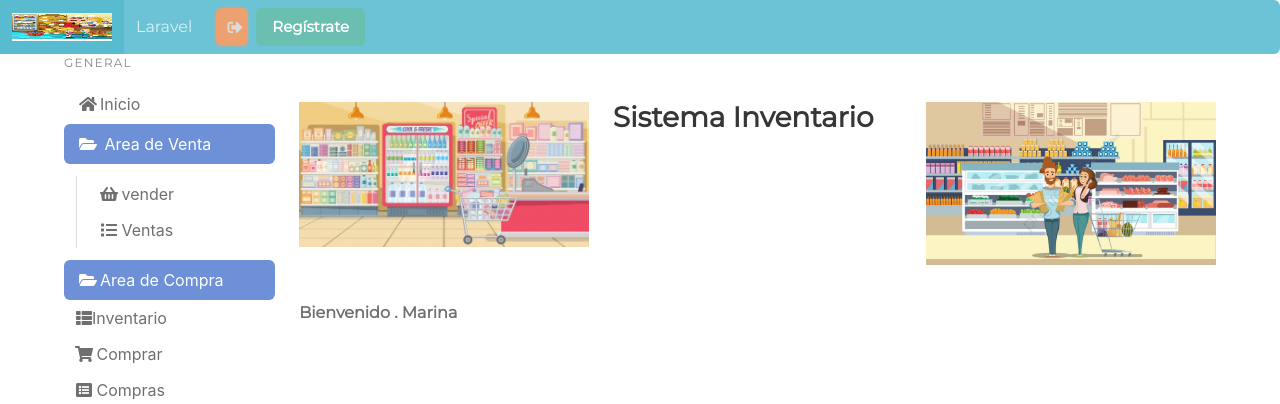
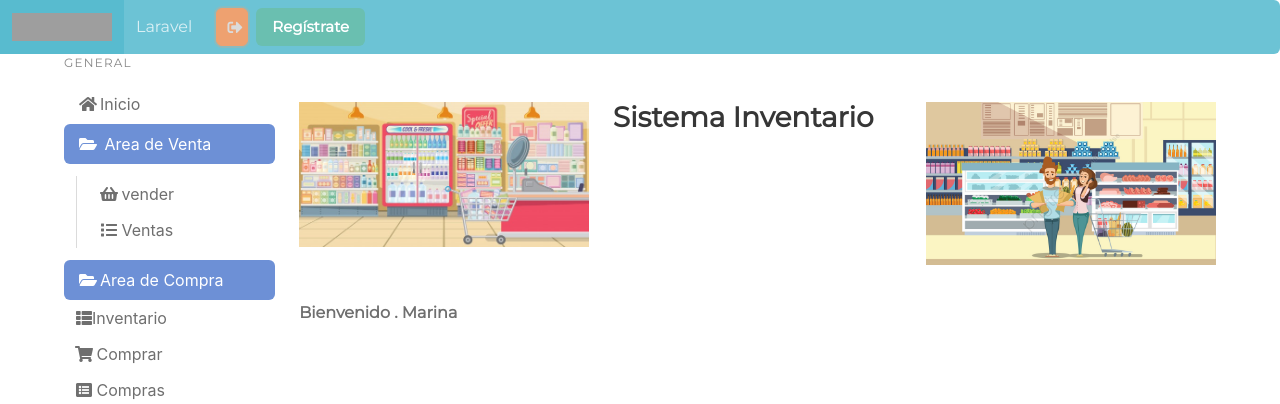
Before and after one commit to LidiaLemus/MiniTiendaFuturo, a Laravel app: page / in a window 1280 px wide. Shown: the top 404 px of the page. Run offline with Laravel 8, Linux system fonts and the light colour scheme; a user stored in the database is signed in; data comes from the database, SQL or seed files in the repository; some libraries are stand-ins or nearby versions; grey boxes are pictures that could not be loaded.

Commit message:
add logo

```diff
--- a/resources/views/layouts/app.blade.php
+++ b/resources/views/layouts/app.blade.php
@@ -29,7 +29,7 @@
    <nav class="navbar is-info is-left" role="navigation" aria-label="main navigation">
   <div class="navbar-brand">
     <a class="navbar-item" href="{{route('home')}}">
-      <img src="{{ asset('imagenes/imagen5.jpg') }}" width="100" height="28">
+      <img src="{{ asset('imagenes/imagen.jpg') }}" width="100" height="120">
     </a>
 
     <a role="button" class="navbar-burger burger" aria-label="menu" aria-expanded="false" data-target="navbarBasicExample">
```
